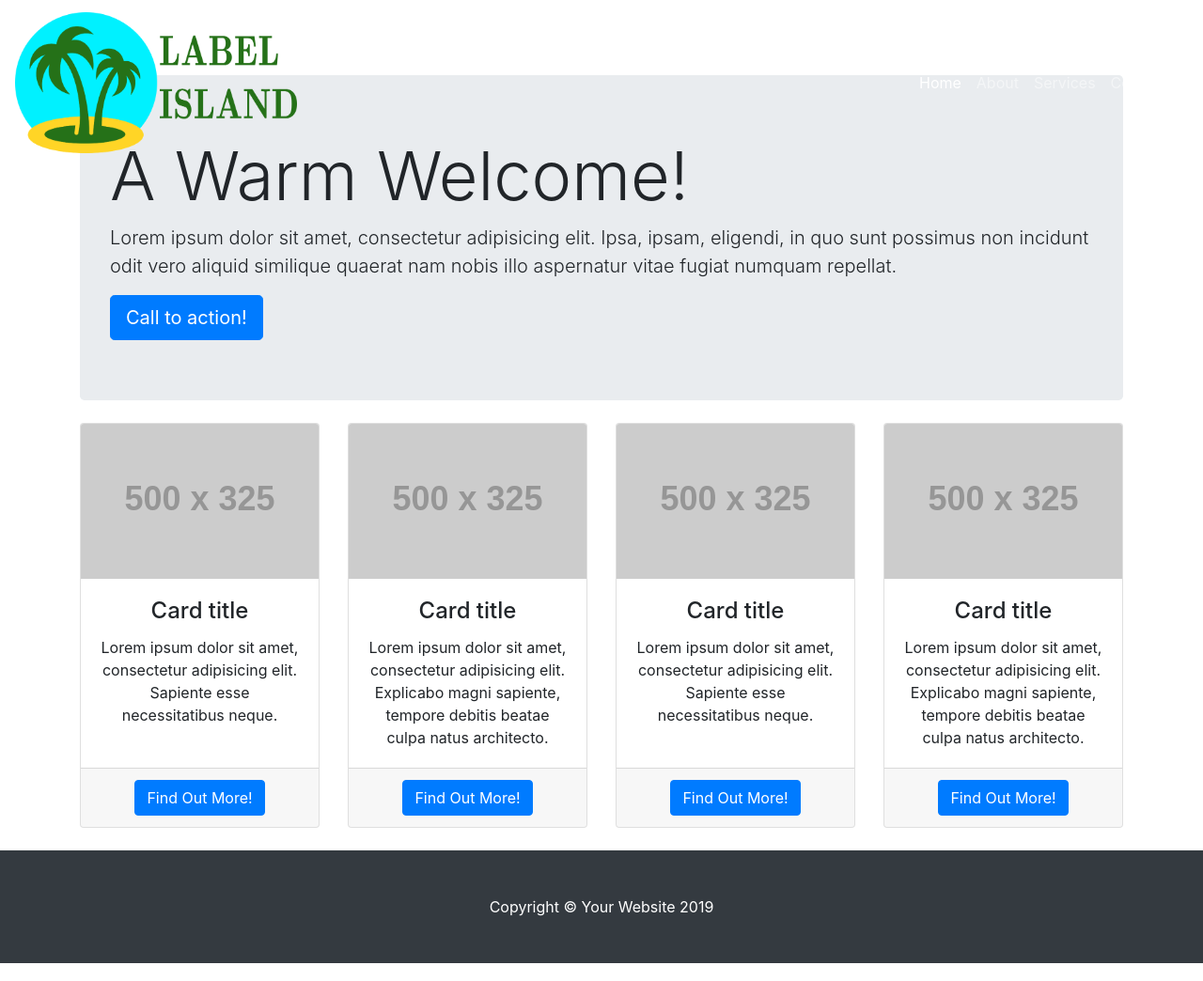
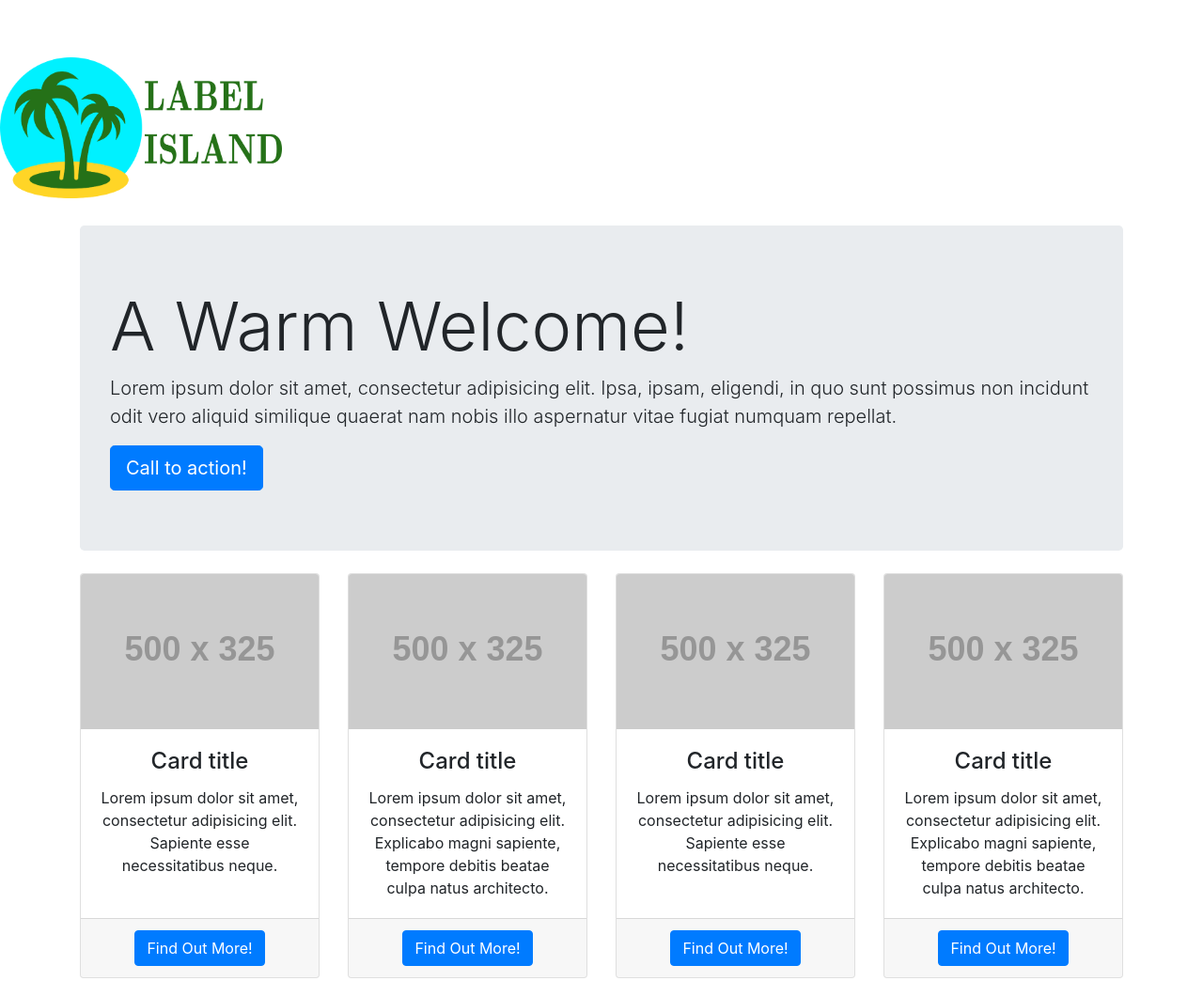
Before and after one commit to JG1R50RQDF/JG1R50RQDF.github.io, a website: page index.html in a window 1280 px wide. Shown: the top 1044 px of the page at 94% size. Drawn offline with Linux system fonts and the light colour scheme; placeholder pictures from the web are drawn by us.

Commit message:
Update index.html

```diff
--- a/index.html
+++ b/index.html
@@ -20,9 +20,9 @@
 
 <body>
 
-  <!-- Navigation -->
+  <a class="navbar-brand center-block"  style="margin:left:50%" href="#"><img src="label_island2.png" width="300" height="150"></a>
   <nav class="navbar navbar-expand-lg navbar-dark  fixed-top">
-    <a class="navbar-brand center-block"  style="margin:left:30%" href="#"><img src="label_island2.png" width="300" height="150"></a>
+
     <div class="container">
 
       <button class="navbar-toggler" type="button" data-toggle="collapse" data-target="#navbarResponsive" aria-controls="navbarResponsive" aria-expanded="false" aria-label="Toggle navigation">
```
